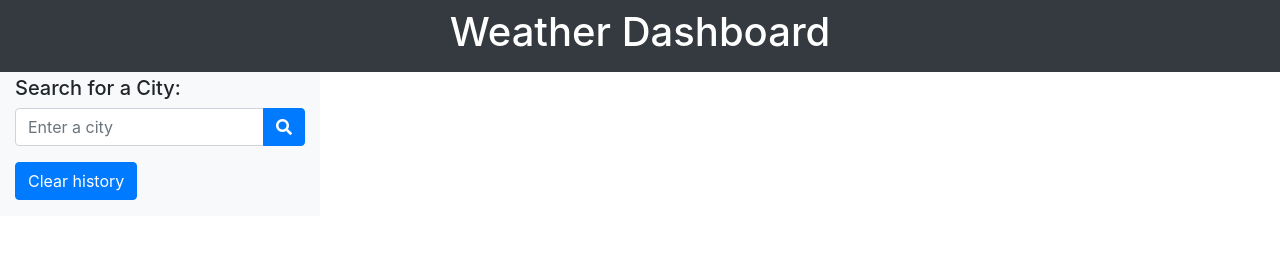
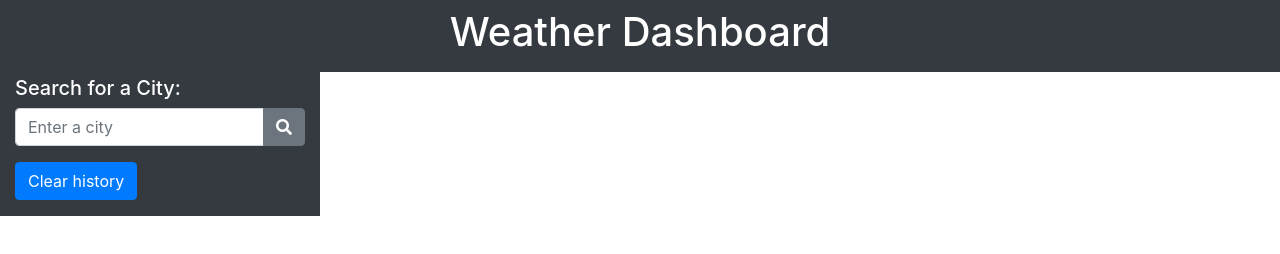
Before and after one commit to connerc11/Weather-Dashboard, a plain HTML site: page index.html in a window 1280 px wide. Drawn offline with nearby package versions, Linux system fonts and the light colour scheme.

Commit message:
adding in some color changes

```diff
--- a/index.html
+++ b/index.html
@@ -17,12 +17,12 @@
 
     <div class="container-fluid">
         <div class="row">
-            <div class="col-lg-3 bg-light">
-                <h5 class="mt-1">Search for a City:</h5>
+            <div class="col-lg-3 bg-dark">
+                <h5 class="mt-1 text-white">Search for a City:</h5>
                 <div class="input-group mb-3">
                     <input id="enter-city" type="text" class="form-control" placeholder="Enter a city" aria-label="Enter a city">
                     <div class="input-group-append">
-                        <button class="btn btn-primary" type="button" id="search-button">
+                        <button class="btn btn-secondary" type="button" id="search-button">
                             <i class="fas fa-search"></i>
                         </button>
                     </div>
```
